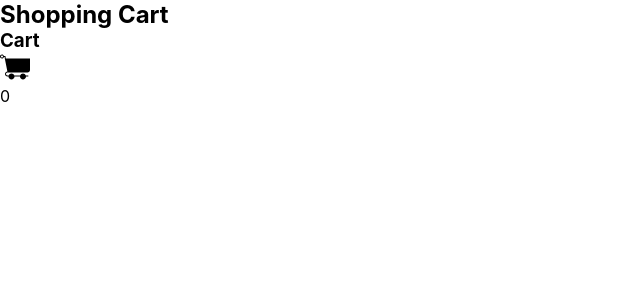
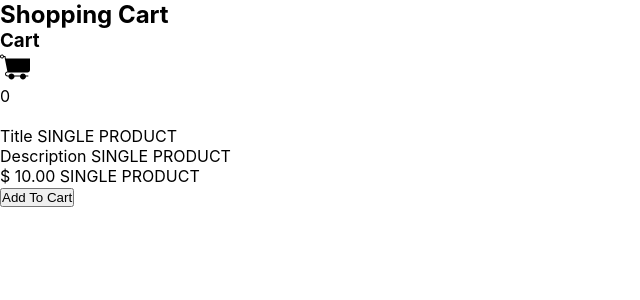
Before and after one commit to VoronovichDev/shopping-cart, a React (Create React App) app: page /product/1 in a window 1280 px wide. Shown: the top 300 px of the page, without its empty margins (0-640 px from the left). Built offline with nearby package versions, Linux system fonts and the light colour scheme.

Commit message:
hard coded SingleProduct component

```diff
--- a/src/App.js
+++ b/src/App.js
@@ -8,6 +8,7 @@ import Navigation from "./components/Navigation/Navigaton";
 import Products from "./components/Products/Products";
 import Cart from "./components/Cart/Cart";
 import s from './App.module.scss'
+import SingelProduct from "./components/SingleProduct/SingelProduct";
 
 function App() {
    return (
@@ -17,6 +18,7 @@ function App() {
             <Routes>
                <Route path="/" element={<Products />} />
                <Route path="/cart" element={<Cart />} />
+               <Route path="/product/:id" element={<SingelProduct />} />
             </Routes>
          </div>
       </Router>
--- /dev/null
+++ b/src/components/SingleProduct/SingelProduct.js
@@ -0,0 +1,20 @@
+import React from "react";
+import s from './SingleProduct.module.scss'
+
+const SingelProduct = () => {
+   return (
+      <div>
+         <img
+            src=""
+            alt="" />
+         <div>
+            <p>Title SINGLE PRODUCT</p>
+            <p>Description  SINGLE PRODUCT</p>
+            <p>$ 10.00  SINGLE PRODUCT</p>
+            <button>Add To Cart</button>
+         </div>
+      </div>
+   )
+}
+
+export default SingelProduct
```
Also changed, not shown: src/components/SingleProduct/SingleProduct.module.scss (added).
